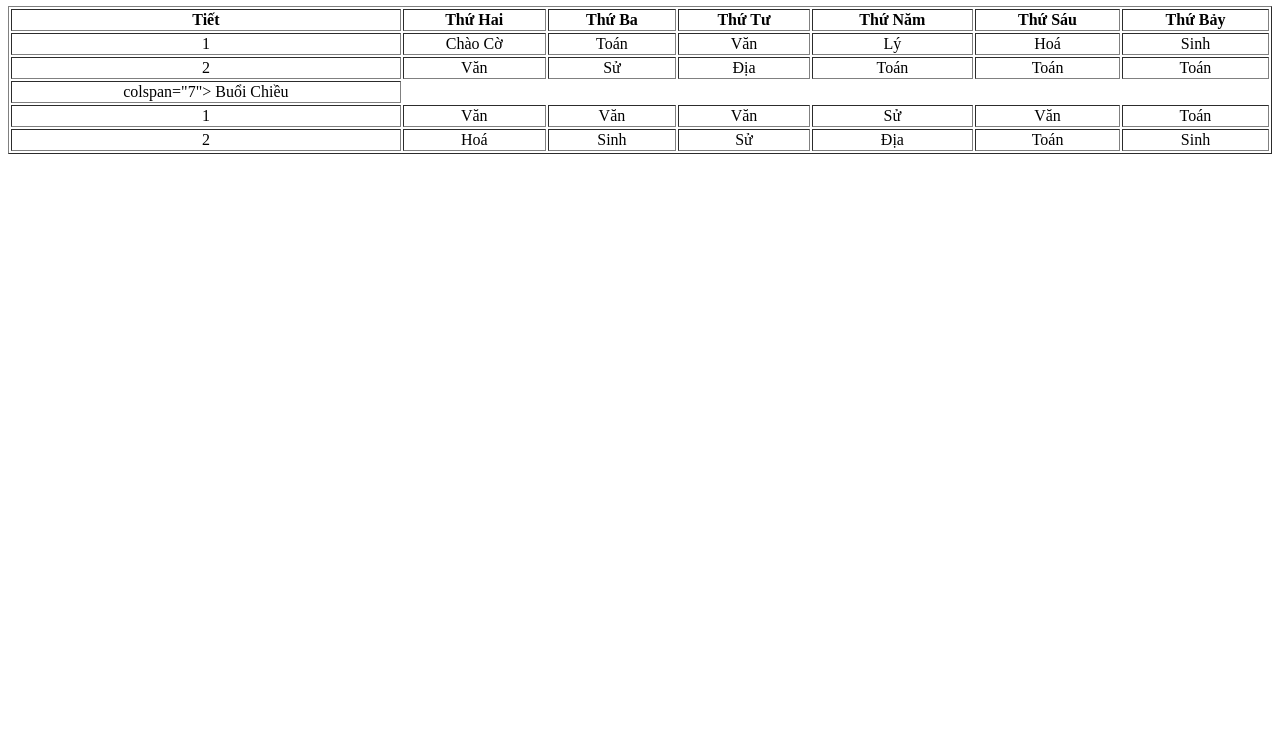
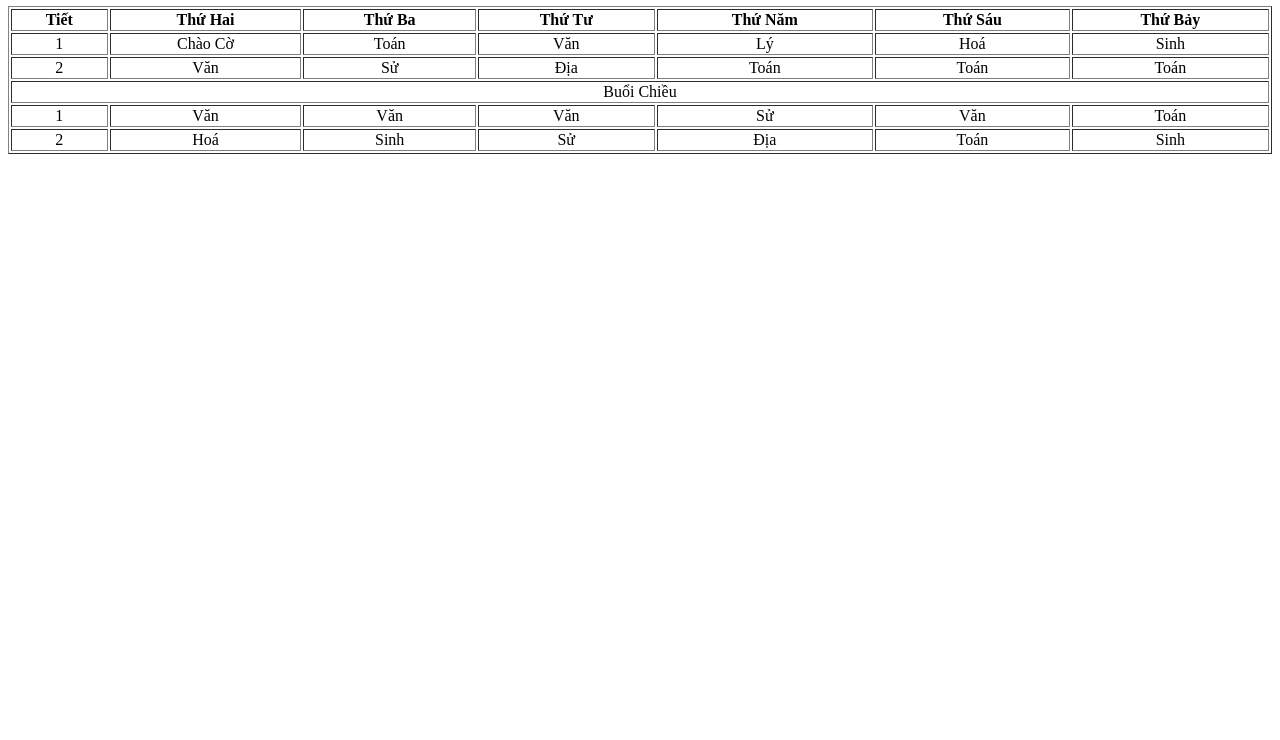
Before and after one commit to leminhtriphap-wq/Tr-Ph-p, a plain HTML site: page index.html in a window 1280 px wide. Shown: the part 60-800 px from the top of the page. Drawn offline with Linux system fonts and the light colour scheme.

Commit message:
Update index.html

```diff
--- a/index.html
+++ b/index.html
@@ -19,7 +19,7 @@
         <td>2</td> <td>Văn</td> <td>Sử</td> <td>Địa</td> <td>Toán</td> <td> Toán</td> <td> Toán</td>
       </tr>
       <tr>
-        <td> colspan="7"> Buổi Chiều</td>
+        <td colspan="7"> Buổi Chiều</td>
       </tr>
       <tr>
         <td>1</td> <td>Văn</td> <td>Văn</td> <td>Văn</td> <td> Sử</td> <td>Văn</td> <td>Toán</td>
```
